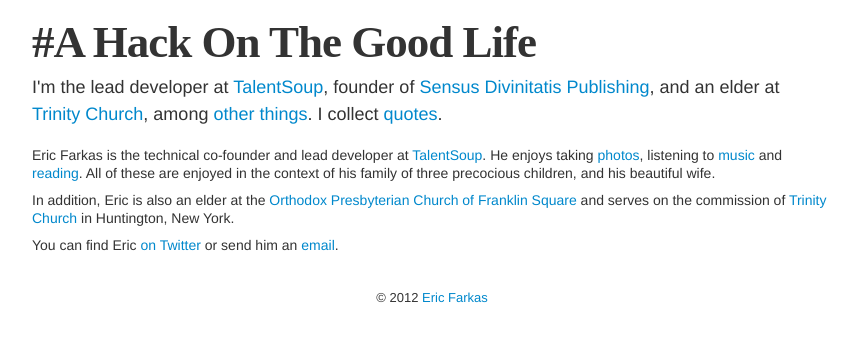
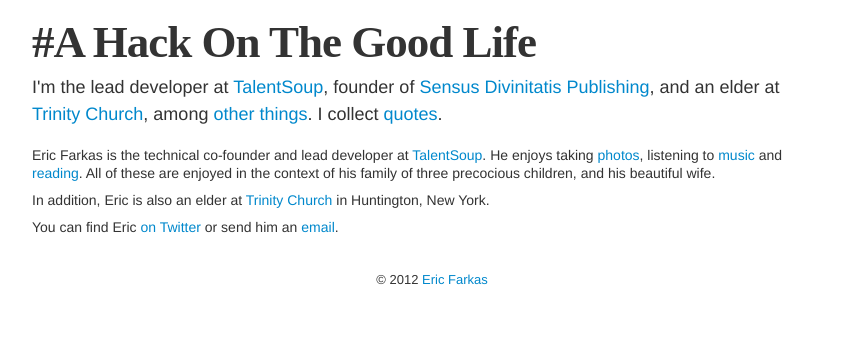
Before and after one commit to speric/speric.github.com, a Jekyll site: the page built from about.html, in a window 1280 px wide. Shown: the top 342 px of the page, without its empty margins (208-1066 px from the left). Built offline with Jekyll 4.4.1, drawn with Linux system fonts in a browser that asks for light colours; some web fonts are replaced; Markdown is read by kramdown in place of the engine named in the settings.

Commit message:
Update about.html

```diff
--- a/about.html
+++ b/about.html
@@ -4,6 +4,6 @@ title: "About Eric"
 ---
 <p>Eric Farkas is the technical co-founder and lead developer at <a href="http://talentsoup.com">TalentSoup</a>.  He enjoys taking <a href="http://www.flickr.com/photos/ericfarkas">photos</a>, listening to <a href="http://www.last.fm/user/ericfarkas">music</a> and <a href="http://www.goodreads.com/profile/speric">reading</a>.  All of these are enjoyed in the context of his family of three precocious children, and his beautiful wife.</p>
 
-<p>In addition, Eric is also an elder at the <a href="http://opcli.org">Orthodox Presbyterian Church of Franklin Square</a> and serves on the commission of <a href="http://trinitychurchlongisland.com">Trinity Church</a> in Huntington, New York.</p>
+<p>In addition, Eric is also an elder at <a href="http://trinitychurchlongisland.com">Trinity Church</a> in Huntington, New York.</p>
 
 <p>You can find Eric <a href="http://twitter.com/ericfarkas">on Twitter</a> or send him an <a href="mailto:eric@prudentiadigital.com">email</a>.</p>
```
